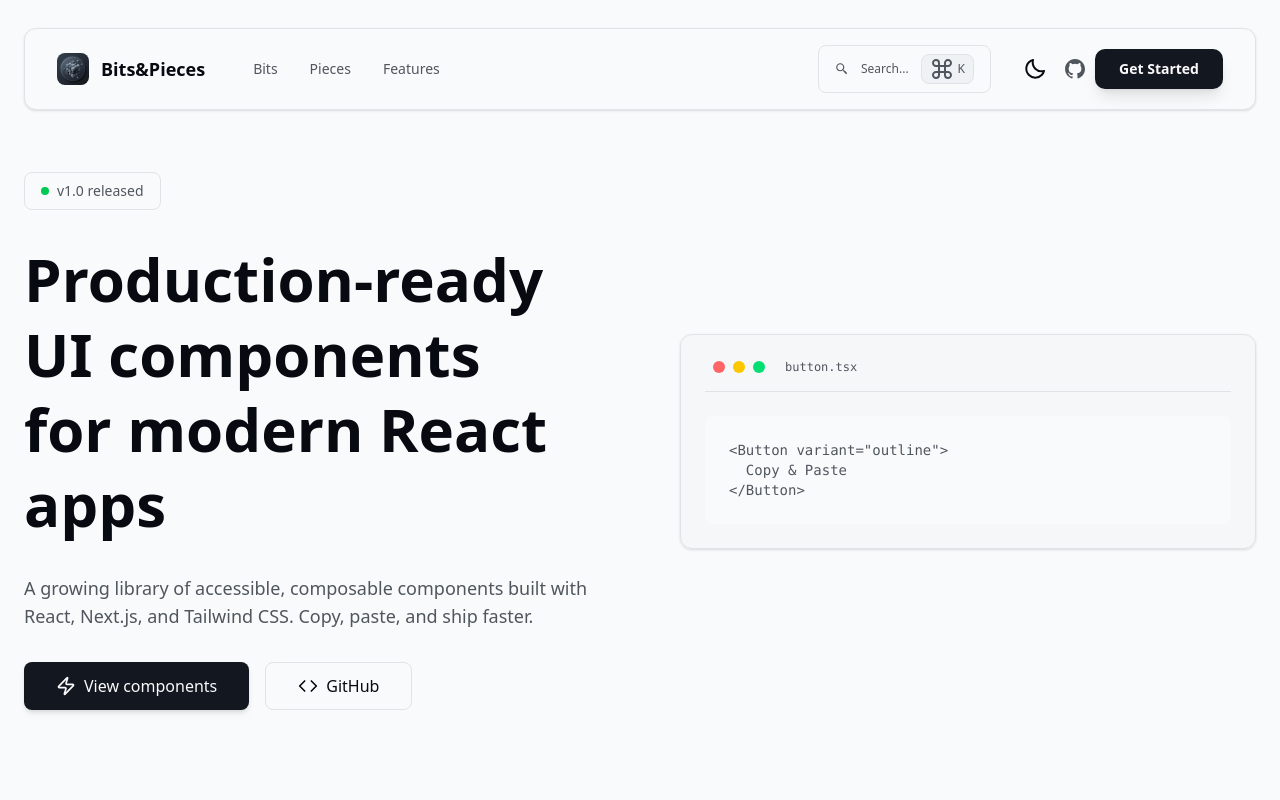
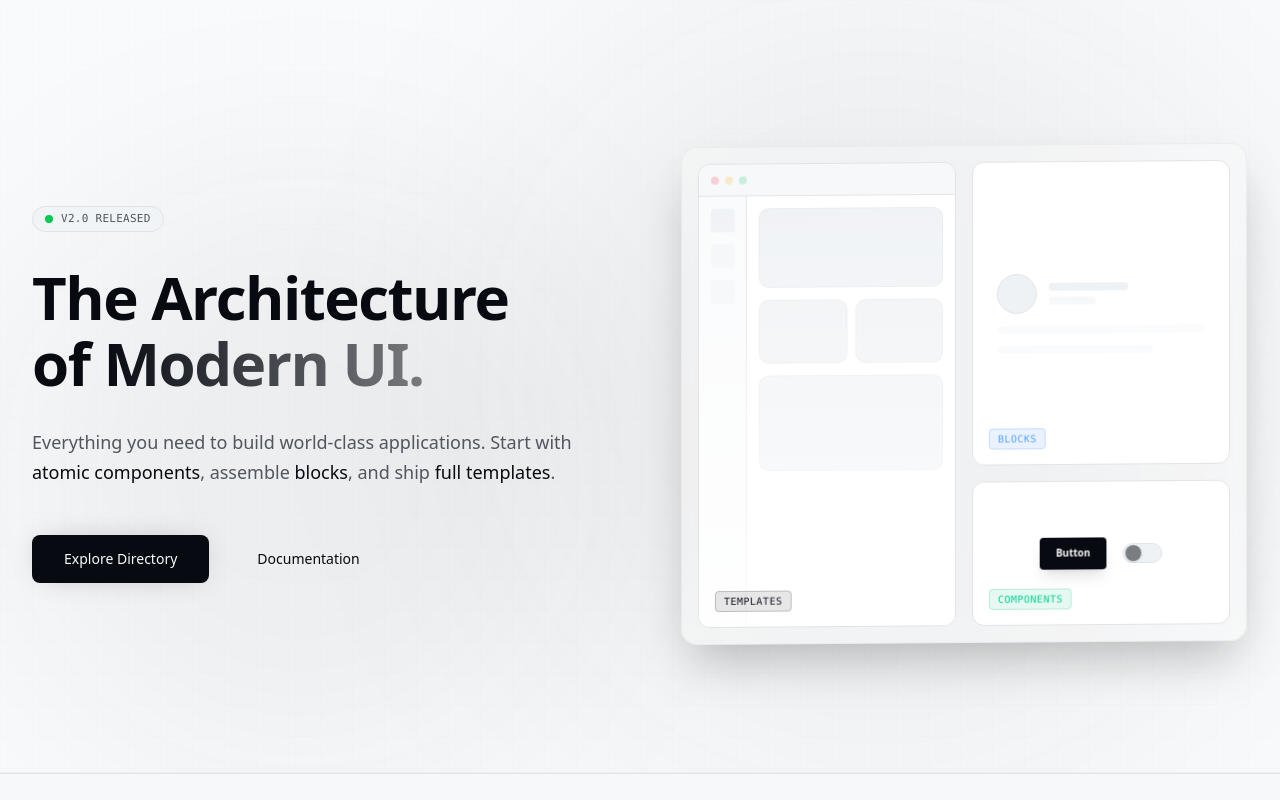
Before and after one commit to itstheanurag/bitsandpieces, a Next.js app: page / in a window 1280 px wide. Shown: the top 800 px of the page. Built offline with nearby package versions, Linux system fonts and the light colour scheme.

Commit message:
small redesign changes

```diff
--- /dev/null
+++ b/components/home/footer.tsx
@@ -0,0 +1,57 @@
+import Link from "next/link";
+import { FiGithub, FiTwitter } from "react-icons/fi";
+
+export function Footer() {
+  return (
+    <footer className="border-t border-border/40 bg-background/50 backdrop-blur-lg">
+      <div className="container px-4 md:px-6 mx-auto py-12">
+        <div className="flex flex-col md:flex-row justify-between items-center gap-6">
+          <div className="flex items-center gap-2">
+            <div className="w-6 h-6 rounded bg-primary"></div>
+            <span className="font-bold text-lg">Bits&Pieces</span>
+          </div>
+
+          <div className="flex items-center gap-8 text-sm text-muted-foreground">
+            <Link
+              href="/docs"
+              className="hover:text-foreground transition-colors"
+            >
+              Docs
+            </Link>
+            <Link
+              href="/components"
+              className="hover:text-foreground transition-colors"
+            >
+              Components
+            </Link>
+            <Link
+              href="/license"
+              className="hover:text-foreground transition-colors"
+            >
+              License
+            </Link>
+          </div>
+
+          <div className="flex items-center gap-4">
+            <Link
+              href="https://twitter.com"
+              className="p-2 rounded-md hover:bg-muted text-muted-foreground hover:text-foreground transition-colors"
+            >
+              <FiTwitter className="w-5 h-5" />
+            </Link>
+            <Link
+              href="https://github.com/itstheanurag/bitsandpieces"
+              className="p-2 rounded-md hover:bg-muted text-muted-foreground hover:text-foreground transition-colors"
+            >
+              <FiGithub className="w-5 h-5" />
+            </Link>
+          </div>
+        </div>
+
+        <div className="mt-12 text-center text-xs text-muted-foreground">
+          &copy; {new Date().getFullYear()} Bits&Pieces. Open Source.
+        </div>
+      </div>
+    </footer>
+  );
+}
--- a/components/home/hero.tsx
+++ b/components/home/hero.tsx
@@ -1,108 +1,159 @@
-"use client";
+import React from "react";
+import { Button } from "../ui/button";
+export const Hero: React.FC = () => {
+  return (
+    <section className="relative pt-24 pb-20 lg:pt-36 lg:pb-32 overflow-hidden border-b border-border/50">
+      <div className="absolute inset-0 bg-background overflow-hidden pointer-events-none">
+        {/* Subtle grid */}
+        <div className="absolute inset-0 bg-[linear-gradient(to_right,var(--border)_1px,transparent_1px),linear-gradient(to_bottom,var(--border)_1px,transparent_1px)] bg-[size:32px_32px] opacity-[0.05]"></div>
 
-import Link from "next/link";
-import { motion } from "motion/react";
-import { Zap, Code } from "lucide-react";
-import { Button } from "@/components/ui/button";
-import { Navbar } from "@/components/layout/navbar";
-import { Container } from "../layout/container";
+        {/* Deep ambient glow behind the visual */}
+        <div className="absolute top-1/2 right-0 -translate-y-1/2 w-[800px] h-[800px] bg-primary/5 rounded-full blur-[120px]" />
+        <div className="absolute bottom-0 left-0 w-[600px] h-[600px] bg-primary/5 rounded-full blur-[100px]" />
+      </div>
 
-export function Hero() {
-  return (
-    <section className="relative min-h-screen bg-background">
-      <Navbar />
+      <div className="relative z-10 max-w-7xl mx-auto px-4 sm:px-6 lg:px-8">
+        <div className="flex flex-col lg:flex-row items-center gap-12 lg:gap-20">
+          {/* Left Content */}
+          <div className="flex-1 text-center lg:text-left space-y-8">
+            <div className="inline-flex items-center gap-2 px-3 py-1 rounded-full bg-secondary border border-border animate-fade-in">
+              <span className="relative flex h-2 w-2">
+                <span className="animate-ping absolute inline-flex h-full w-full rounded-full bg-green-500 opacity-75"></span>
+                <span className="relative inline-flex rounded-full h-2 w-2 bg-green-500"></span>
+              </span>
+              <span className="text-[11px] font-mono text-muted-foreground font-medium tracking-wide uppercase">
+                v2.0 Released
+              </span>
+            </div>
 
-      <Container>
-        <div className="pt-40 pb-32">
-          <div className="grid grid-cols-1 gap-20 md:grid-cols-2 md:items-center">
-            {/* Left */}
-            <div className="space-y-8">
-              <motion.span
-                initial={{ opacity: 0, y: 8 }}
-                animate={{ opacity: 1, y: 0 }}
-                transition={{ duration: 0.4 }}
-                className="inline-flex items-center gap-2 rounded-md border border-border px-4 py-2 text-sm font-medium text-muted-foreground"
+            <h1 className="text-5xl sm:text-6xl font-bold tracking-tight text-foreground leading-[1.1] animate-slide-up">
+              The Architecture <br /> of{" "}
+              <span className="text-transparent bg-clip-text bg-gradient-to-r from-foreground to-foreground/50">
+                Modern UI.
+              </span>
+            </h1>
+
+            <p
+              className="text-lg text-muted-foreground max-w-xl mx-auto lg:mx-0 leading-relaxed animate-slide-up"
+              style={{ animationDelay: "0.1s" }}
             >
-                <span className="h-2 w-2 rounded-full bg-green-500" />
-                v1.0 released
-              </motion.span>
+              Everything you need to build world-class applications. Start with
+              <span className="text-foreground font-medium">
+                {" "}
+                atomic components
+              </span>
+              , assemble{" "}
+              <span className="text-foreground font-medium">blocks</span>, and
+              ship{" "}
+              <span className="text-foreground font-medium">
+                full templates
+              </span>
+              .
+            </p>
 
-              <motion.h1
-                initial={{ opacity: 0, y: 12 }}
-                animate={{ opacity: 1, y: 0 }}
-                transition={{ duration: 0.4, delay: 0.05 }}
-                className="text-5xl font-semibold leading-tight sm:text-6xl"
+            <div
+              className="flex flex-col sm:flex-row items-center justify-center lg:justify-start gap-4 pt-4 animate-slide-up"
+              style={{ animationDelay: "0.2s" }}
             >
-                Production-ready UI components
-                <br />
-                for modern React apps
-              </motion.h1>
-
-              <motion.p
-                initial={{ opacity: 0, y: 12 }}
-                animate={{ opacity: 1, y: 0 }}
-                transition={{ duration: 0.4, delay: 0.1 }}
-                className="max-w-xl text-lg text-muted-foreground"
-              >
-                A growing library of accessible, composable components built
-                with React, Next.js, and Tailwind CSS. Copy, paste, and ship
-                faster.
-              </motion.p>
-
-              <motion.div
-                initial={{ opacity: 0, y: 12 }}
-                animate={{ opacity: 1, y: 0 }}
-                transition={{ duration: 0.4, delay: 0.15 }}
-                className="flex flex-wrap gap-4"
-              >
-                <Link href="/docs">
-                  <Button size="lg" className="h-12 px-8 text-base">
-                    <Zap className="mr-2 h-5 w-5" />
-                    View components
-                  </Button>
-                </Link>
-
-                <Link
-                  href="https://github.com/itstheanurag/bitsandpieces"
-                  target="_blank"
-                >
+              <a href="#components">
                 <Button
                   size="lg"
-                    variant="outline"
-                    className="h-12 px-8 text-base"
+                  className="h-12 px-8 bg-foreground text-background hover:bg-foreground/90 border-none shadow-[0_0_30px_-10px] shadow-foreground/30"
                 >
-                    <Code className="mr-2 h-5 w-5" />
-                    GitHub
+                  Explore Directory
                 </Button>
-                </Link>
-              </motion.div>
+              </a>
+              <Button
+                variant="secondary"
+                size="lg"
+                className="h-12 px-8 bg-transparent border-border hover:bg-secondary"
+              >
+                Documentation
+              </Button>
+            </div>
           </div>
 
-            {/* Right – Component Preview */}
-            <motion.div
-              initial={{ opacity: 0, scale: 0.98 }}
-              animate={{ opacity: 1, scale: 1 }}
-              transition={{ duration: 0.4, delay: 0.2 }}
-              className="relative rounded-xl border border-border bg-muted/40 p-6 shadow-sm"
+          {/* Right Visual - Bento Grid */}
+          <div
+            className="flex-1 w-full max-w-[600px] lg:max-w-none perspective-1000 animate-slide-up"
+            style={{ animationDelay: "0.3s" }}
           >
-              <div className="flex items-center gap-2 border-b border-border px-2 pb-4 text-xs text-muted-foreground">
-                <span className="h-3 w-3 rounded-full bg-red-400" />
-                <span className="h-3 w-3 rounded-full bg-yellow-400" />
-                <span className="h-3 w-3 rounded-full bg-green-400" />
-                <span className="ml-3 font-mono">button.tsx</span>
+            <div className="grid grid-cols-2 grid-rows-3 gap-4 h-[400px] lg:h-[500px] w-full p-4 rounded-2xl border border-border/50 bg-card/20 backdrop-blur-sm shadow-2xl rotate-y-[-5deg] rotate-x-[5deg] hover:rotate-0 transition-transform duration-700 ease-out">
+              {/* 1. Template Preview (Tall Left) */}
+              <div className="row-span-3 col-span-1 bg-card border border-border rounded-xl overflow-hidden flex flex-col group relative">
+                <div className="absolute inset-0 bg-gradient-to-b from-transparent to-card/80 pointer-events-none z-10" />
+                {/* Header */}
+                <div className="h-8 border-b border-border bg-muted/50 flex items-center px-3 gap-1.5">
+                  <div className="w-2 h-2 rounded-full bg-red-500/20" />
+                  <div className="w-2 h-2 rounded-full bg-yellow-500/20" />
+                  <div className="w-2 h-2 rounded-full bg-green-500/20" />
+                </div>
+                {/* Body */}
+                <div className="flex-1 flex">
+                  {/* Sidebar */}
+                  <div className="w-12 border-r border-border bg-muted/30 flex flex-col items-center py-3 gap-3">
+                    <div className="w-6 h-6 rounded bg-muted" />
+                    <div className="w-6 h-6 rounded bg-muted/50" />
+                    <div className="w-6 h-6 rounded bg-muted/50" />
+                  </div>
+                  {/* Content */}
+                  <div className="flex-1 p-3 space-y-3">
+                    <div className="h-20 rounded-lg bg-muted border border-border/50" />
+                    <div className="grid grid-cols-2 gap-2">
+                      <div className="h-16 rounded-lg bg-muted border border-border/50" />
+                      <div className="h-16 rounded-lg bg-muted border border-border/50" />
+                    </div>
+                    <div className="h-24 rounded-lg bg-muted border border-border/50" />
+                  </div>
+                </div>
+                {/* Label */}
+                <div className="absolute bottom-4 left-4 z-20">
+                  <span className="px-2 py-1 rounded bg-primary/10 border border-primary/20 text-primary text-[10px] font-mono uppercase tracking-wider">
+                    Templates
+                  </span>
+                </div>
               </div>
 
-              <pre className="mt-6 overflow-hidden rounded-md bg-background p-6 text-sm">
-                <code className="text-muted-foreground">
-                  {`<Button variant="outline">
-  Copy & Paste
-</Button>`}
-                </code>
-              </pre>
-            </motion.div>
+              {/* 2. Block Preview (Top Right) */}
+              <div className="row-span-2 col-span-1 bg-card border border-border rounded-xl overflow-hidden relative group">
+                <div className="absolute inset-0 flex items-center justify-center p-6">
+                  <div className="w-full space-y-3">
+                    <div className="flex items-center gap-3">
+                      <div className="w-10 h-10 rounded-full bg-muted border border-border" />
+                      <div className="space-y-1.5">
+                        <div className="h-2 w-20 bg-muted rounded" />
+                        <div className="h-2 w-12 bg-muted/50 rounded" />
                       </div>
                     </div>
-      </Container>
+                    <div className="h-2 w-full bg-muted/30 rounded" />
+                    <div className="h-2 w-3/4 bg-muted/30 rounded" />
+                  </div>
+                </div>
+                <div className="absolute bottom-4 left-4">
+                  <span className="px-2 py-1 rounded bg-blue-500/10 border border-blue-500/20 text-blue-400 text-[10px] font-mono uppercase tracking-wider">
+                    Blocks
+                  </span>
+                </div>
+              </div>
+
+              {/* 3. Component Preview (Bottom Right) */}
+              <div className="row-span-1 col-span-1 bg-card border border-border rounded-xl overflow-hidden relative group flex items-center justify-center gap-4">
+                <button className="h-8 px-4 rounded bg-foreground text-background text-[10px] font-bold shadow-lg transform group-hover:-translate-y-1 transition-transform">
+                  Button
+                </button>
+                <div className="w-10 h-5 rounded-full bg-muted border border-border flex items-center px-0.5">
+                  <div className="w-4 h-4 rounded-full bg-foreground/50 shadow-sm" />
+                </div>
+                <div className="absolute bottom-4 left-4">
+                  <span className="px-2 py-1 rounded bg-emerald-500/10 border border-emerald-500/20 text-emerald-400 text-[10px] font-mono uppercase tracking-wider">
+                    Components
+                  </span>
+                </div>
+              </div>
+            </div>
+          </div>
+        </div>
+      </div>
     </section>
   );
-}
+};
--- a/components/layout/navbar.tsx
+++ b/components/layout/navbar.tsx
@@ -1,82 +1,78 @@
 "use client";
 
-import React from "react";
+import React, { useState, useEffect } from "react";
+import { SideDepthButton } from "@/registry/bitsandpieces/buttons/button";
+import { BiLogoGithub } from "react-icons/bi";
 import Link from "next/link";
-import { BiCommand, BiLogoGithub, BiSearchAlt2 } from "react-icons/bi";
+import Image from "next/image";
+import { cn } from "@/registry/bitsandpieces/lib/utils";
+
 import { ThemeToggle } from "../root/theme";
-import Image from "next/image";
-
-import { Container } from "../layout/container";
 
 export const Navbar: React.FC = () => {
+  const [scrolled, setScrolled] = useState(false);
+
+  useEffect(() => {
+    const handleScroll = () => setScrolled(window.scrollY > 20);
+    window.addEventListener("scroll", handleScroll);
+    return () => window.removeEventListener("scroll", handleScroll);
+  }, []);
+
   return (
-    <nav className="fixed top-0 left-0 right-0 z-50 py-4">
-      <Container>
-        <div className="flex items-center justify-between px-8 py-4 bg-background border border-border rounded-xl shadow-sm">
-          {/* Left */}
-          <div className="flex items-center gap-12">
-            <Link href="/" className="flex items-center group">
+    <nav
+      className={cn(
+        "fixed top-0 left-0 right-0 z-50 transition-all duration-300 border-b border-transparent",
+        scrolled
+          ? "bg-background/80 backdrop-blur-md border-border py-3"
+          : "bg-transparent py-5",
+      )}
+    >
+      <div className="max-w-7xl mx-auto px-4 sm:px-6 lg:px-8 flex items-center justify-between">
+        <div className="flex items-center gap-2 group cursor-pointer">
           <Image
             src="/logo.png"
             alt="Logo"
-                width={32}
-                height={32}
+            width={24}
+            height={24}
             className="rounded-md"
           />
-              <span className="ml-3 text-lg font-semibold">Bits&Pieces</span>
-            </Link>
-
-            <div className="hidden lg:flex items-center gap-8 text-sm font-medium text-muted-foreground">
-              <Link
-                href="#bits"
-                className="hover:text-foreground transition-colors"
-              >
-                Bits
-              </Link>
-              <Link
-                href="#pieces"
-                className="hover:text-foreground transition-colors"
-              >
-                Pieces
-              </Link>
-              <Link
-                href="#features"
-                className="hover:text-foreground transition-colors"
-              >
-                Features
-              </Link>
-            </div>
-          </div>
-
-          {/* Right */}
-          <div className="flex items-center gap-6">
-            <div className="hidden md:flex items-center gap-3 px-4 py-2 border border-border rounded-md text-xs text-muted-foreground cursor-pointer transition-all hover:bg-muted/50">
-              <BiSearchAlt2 size={14} />
-              <span>Search...</span>
-              <span className="flex items-center gap-1 bg-muted px-2 py-0.5 rounded-md border border-border">
-                <BiCommand size={24} />
-                <span>K</span>
+          <span className="font-bold text-lg tracking-tight text-foreground font-mono">
+            bits&pieces
           </span>
         </div>
 
-            <div className="flex items-center">
+        <nav className="hidden md:flex items-center gap-8">
+          <a
+            href="#components"
+            className="text-sm font-medium text-muted-foreground hover:text-foreground transition-colors"
+          >
+            Directory
+          </a>
+          <a
+            href="#"
+            className="text-sm font-medium text-muted-foreground hover:text-foreground transition-colors"
+          >
+            Patterns
+          </a>
+        </nav>
+
+        <div className="flex items-center gap-4">
           <ThemeToggle />
-
+          <SideDepthButton
+            size="sm"
+            className="hidden sm:flex rounded-md"
+            asChild
+          >
             <Link
-                href="https://github.com"
-                target="_blank"
-                className="text-muted-foreground hover:text-foreground transition-colors p-2"
+              className="flex items-center gap-4"
+              href="https://github.com/itstheanurag/bitsandpieces"
             >
-                <BiLogoGithub size={24} />
+              <BiLogoGithub className="size-5" />
+              Star on GitHub
             </Link>
-
-              <button className="hidden sm:block px-6 py-2.5 bg-primary text-primary-foreground rounded-lg text-sm font-bold hover:opacity-90 transition-all active:scale-95 shadow-lg">
-                Get Started
-              </button>
+          </SideDepthButton>
         </div>
       </div>
-        </div>
-      </Container>
     </nav>
   );
 };
--- a/components/ui/button.tsx
+++ b/components/ui/button.tsx
@@ -3,8 +3,8 @@
 import * as React from "react";
 import { Slot } from "@radix-ui/react-slot";
 import { cva, type VariantProps } from "class-variance-authority";
-import { cn } from "@/lib/utils";
 import { motion, HTMLMotionProps } from "motion/react";
+import { cn } from "@/registry/bitsandpieces/lib/utils";
 
 const buttonVariants = cva(
   "inline-flex items-center justify-center whitespace-nowrap rounded-md text-sm font-medium ring-offset-background transition-colors focus-visible:outline-none focus-visible:ring-2 focus-visible:ring-ring focus-visible:ring-offset-2 disabled:pointer-events-none disabled:opacity-50",
--- a/components/ui/card.tsx
+++ b/components/ui/card.tsx
@@ -1,5 +1,5 @@
+import { cn } from "@/registry/bitsandpieces/lib/utils";
 import * as React from "react";
-import { cn } from "@/lib/utils";
 
 const Card = React.forwardRef<
   HTMLDivElement,
```
Also changed, not shown: components/home/cta-section.tsx (added, +47 -0 lines). Lines whose indentation alone changed are shown as unchanged.
